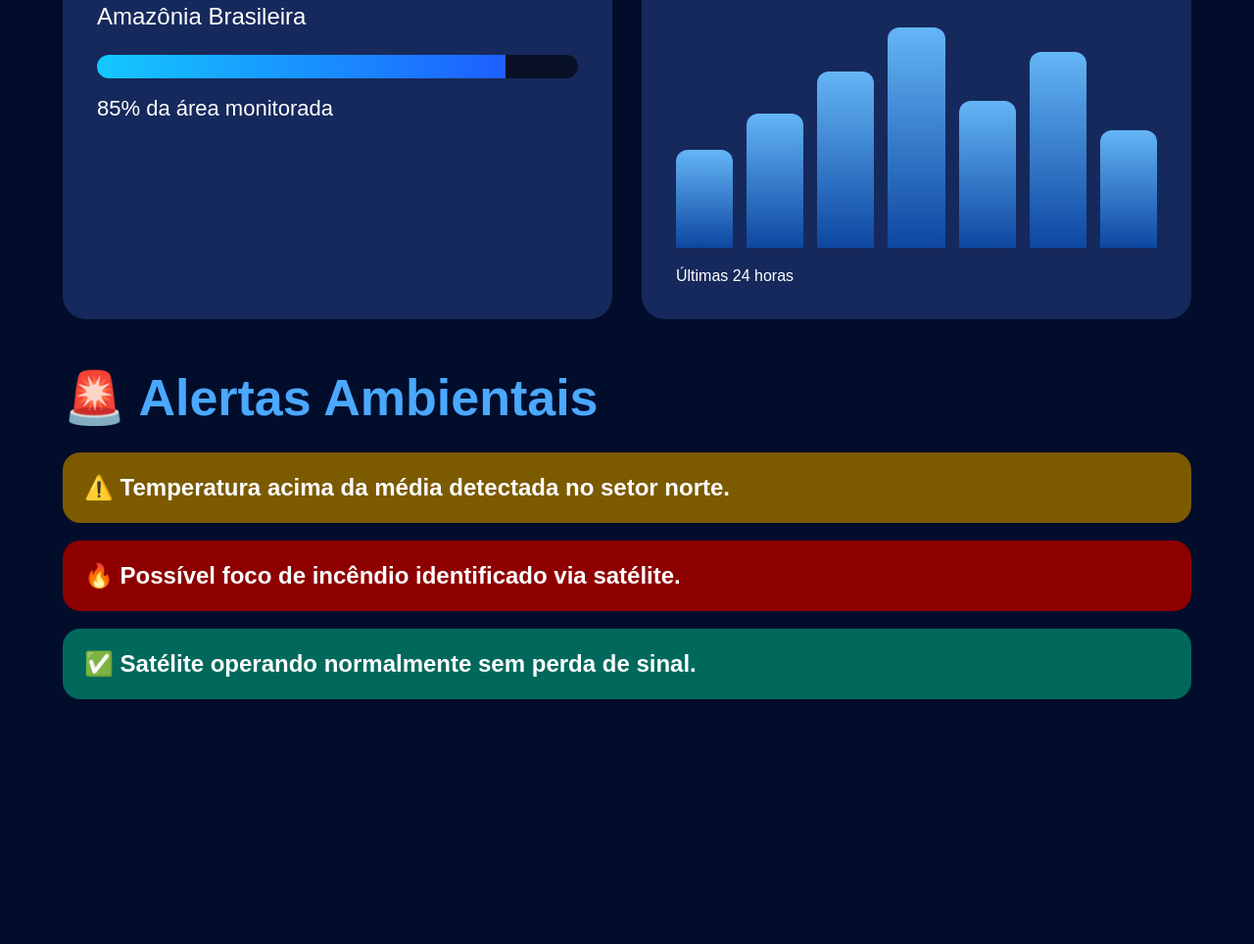
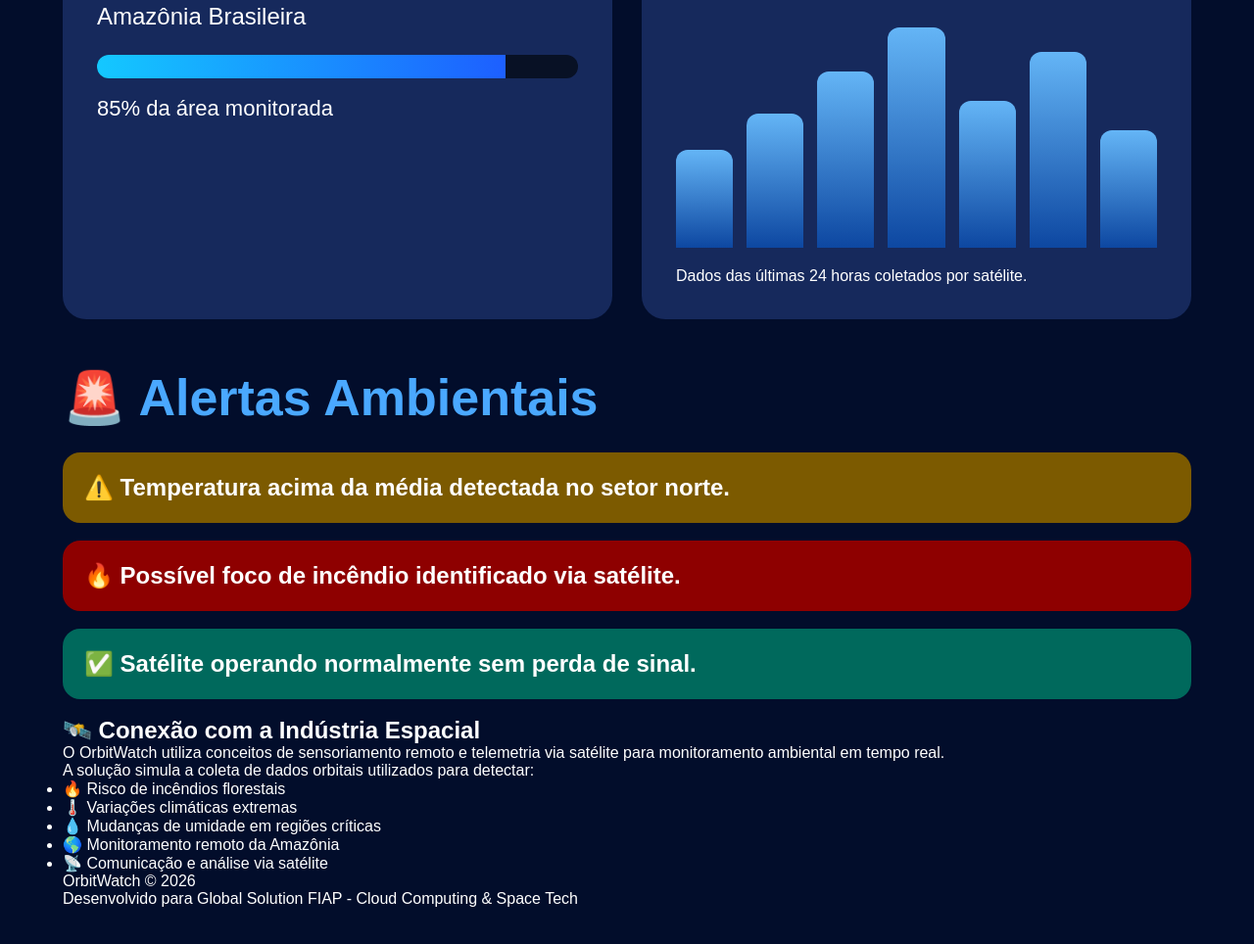
Before and after one commit to Matos-Ricardo/orbitwatch, a website: page index.html in a window 1280 px wide. Shown: the part 1504-2468 px from the top of the page at 98% size. Before the commit the page ends 2276 px from the top, so only its background shows below. Drawn offline with Linux system fonts and the light colour scheme.

Commit message:
atualizando html

```diff
--- a/index.html
+++ b/index.html
@@ -1,8 +1,10 @@
 <!DOCTYPE html>
 <html lang="pt-BR">
+
 <head>
   <meta charset="UTF-8" />
-  <meta name="viewport" content="width=device-width, initial-scale=1.0"/>
+  <meta name="viewport" content="width=device-width, initial-scale=1.0" />
+
   <title>OrbitWatch</title>
 
   <link rel="stylesheet" href="style.css">
@@ -12,84 +14,126 @@
 
   <div class="container">
 
+    <!-- HERO -->
+
     <header class="hero">
+
       <h1>🛰️ OrbitWatch</h1>
 
       <p class="subtitle">
-        Plataforma inteligente de monitoramento climático baseada em satélites para
-        prevenção de desastres ambientais.
+        Plataforma inteligente de monitoramento climático baseada em satélites
+        para prevenção de desastres ambientais.
       </p>
 
       <div class="top-info">
 
         <div class="info-card">
           <h3>🌍 ODS</h3>
-          <p>ODS 13 - Ação Contra a Mudança Global do Clima</p>
+
+          <p>
+            ODS 13 - Ação Contra a Mudança Global do Clima
+          </p>
         </div>
 
         <div class="info-card">
           <h3>🚀 Objetivo</h3>
+
           <p>
-            Monitorar regiões vulneráveis utilizando sensoriamento remoto via satélite.
+            Monitorar regiões vulneráveis utilizando dados simulados de
+            sensoriamento remoto via satélite.
           </p>
         </div>
 
         <div class="info-card">
           <h3>📡 Satélite</h3>
+
           <p>
-            OrbitWatch-01 em órbita baixa terrestre realizando análise climática em tempo real.
+            OrbitWatch-01 em órbita terrestre baixa realizando análise
+            climática em tempo real.
           </p>
         </div>
 
       </div>
+
     </header>
+
+    <!-- DASHBOARD -->
 
     <section class="dashboard">
 
+      <!-- TEMPERATURA -->
+
       <div class="card temperatura">
+
         <h2>🌡️ Temperatura</h2>
 
-        <div class="big-number" id="temp">28°C</div>
+        <div class="big-number" id="temp">
+          28°C
+        </div>
 
         <div class="risk-bar">
           <div class="risk-fill temp-fill"></div>
         </div>
 
-        <span class="status green" id="tempStatus">Estável</span>
+        <span class="status green" id="tempStatus">
+          Estável
+        </span>
+
       </div>
 
+      <!-- UMIDADE -->
+
       <div class="card umidade">
+
         <h2>💧 Umidade</h2>
 
-        <div class="big-number" id="humidity">55%</div>
+        <div class="big-number" id="humidity">
+          55%
+        </div>
 
         <div class="risk-bar">
           <div class="risk-fill humidity-fill"></div>
         </div>
 
-        <span class="status blue" id="humidityStatus">Normal</span>
+        <span class="status blue" id="humidityStatus">
+          Normal
+        </span>
+
       </div>
 
+      <!-- INCÊNDIO -->
+
       <div class="card incendio">
+
         <h2>🔥 Risco de Incêndio</h2>
 
-        <div class="big-number" id="fireRisk">Moderado</div>
+        <div class="big-number" id="fireRisk">
+          Moderado
+        </div>
 
         <div class="risk-meter">
           <div class="meter level-2" id="fireMeter"></div>
         </div>
 
-        <span class="status yellow" id="fireStatus">Alerta Médio</span>
+        <span class="status yellow" id="fireStatus">
+          Alerta Médio
+        </span>
+
       </div>
 
+      <!-- SATÉLITE -->
+
       <div class="card satellite">
+
         <h2>🛰️ Status do Satélite</h2>
 
         <div class="satellite-status online">
           ● ONLINE
         </div>
 
-        <p>Última transmissão:</p>
+        <p>
+          Última transmissão:
+        </p>
 
         <div class="big-small" id="lastUpdate">
           12 segundos atrás
@@ -106,13 +150,19 @@
 
     </section>
 
+    <!-- SEÇÃO MONITORAMENTO -->
+
     <section class="bottom-grid">
+
+      <!-- REGIÃO -->
 
       <div class="large-card">
 
         <h2>📍 Região Monitorada</h2>
 
-        <p class="region-name">Amazônia Brasileira</p>
+        <p class="region-name">
+          Amazônia Brasileira
+        </p>
 
         <div class="progress-container">
           <div class="progress-bar" id="progressBar"></div>
@@ -123,6 +173,8 @@
         </div>
 
       </div>
+
+      <!-- TELEMETRIA -->
 
       <div class="large-card">
 
@@ -140,11 +192,15 @@
 
         </div>
 
-        <p>Últimas 24 horas</p>
+        <p>
+          Dados das últimas 24 horas coletados por satélite.
+        </p>
 
       </div>
 
     </section>
+
+    <!-- ALERTAS -->
 
     <section class="alerts">
 
@@ -164,9 +220,55 @@
 
     </section>
 
+    <!-- CONEXÃO ESPACIAL -->
+
+    <section class="space-section">
+
+      <h2>🛰️ Conexão com a Indústria Espacial</h2>
+
+      <p>
+        O OrbitWatch utiliza conceitos de sensoriamento remoto e telemetria
+        via satélite para monitoramento ambiental em tempo real.
+      </p>
+
+      <p>
+        A solução simula a coleta de dados orbitais utilizados para detectar:
+      </p>
+
+      <ul>
+
+        <li>🔥 Risco de incêndios florestais</li>
+
+        <li>🌡️ Variações climáticas extremas</li>
+
+        <li>💧 Mudanças de umidade em regiões críticas</li>
+
+        <li>🌎 Monitoramento remoto da Amazônia</li>
+
+        <li>📡 Comunicação e análise via satélite</li>
+
+      </ul>
+
+    </section>
+
+    <!-- FOOTER -->
+
+    <footer class="footer">
+
+      <p>
+        OrbitWatch © 2026
+      </p>
+
+      <p>
+        Desenvolvido para Global Solution FIAP - Cloud Computing & Space Tech
+      </p>
+
+    </footer>
+
   </div>
 
   <script src="script.js"></script>
 
 </body>
+
 </html>
```
